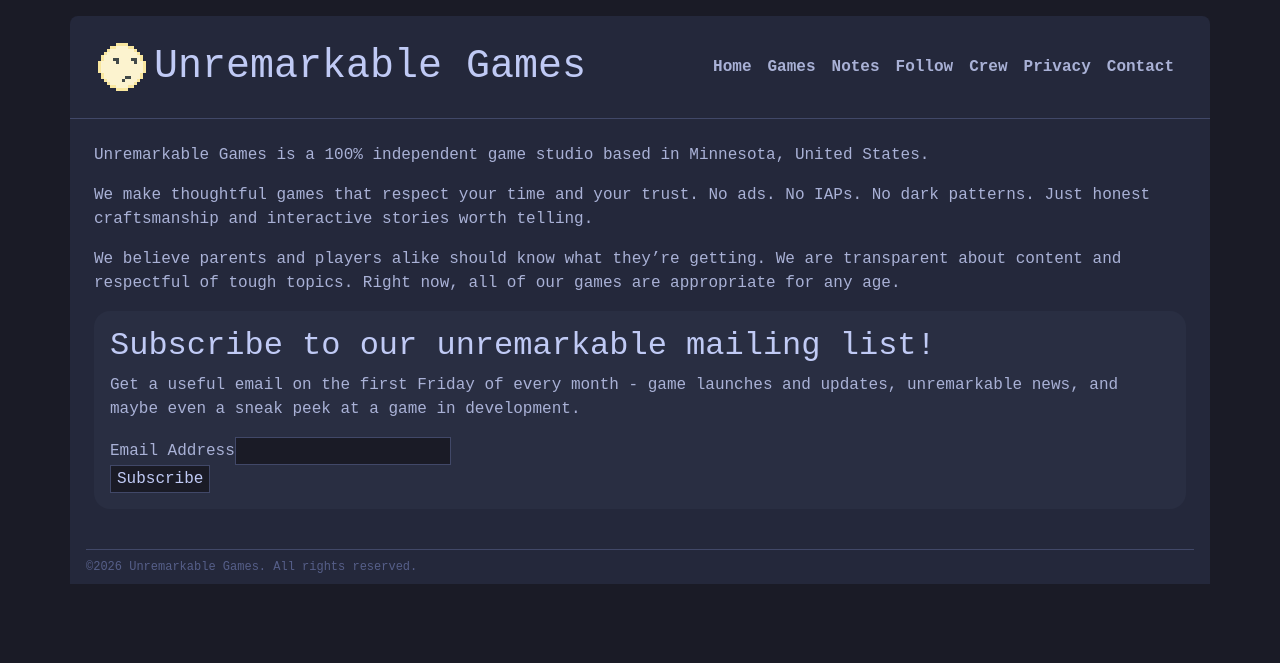
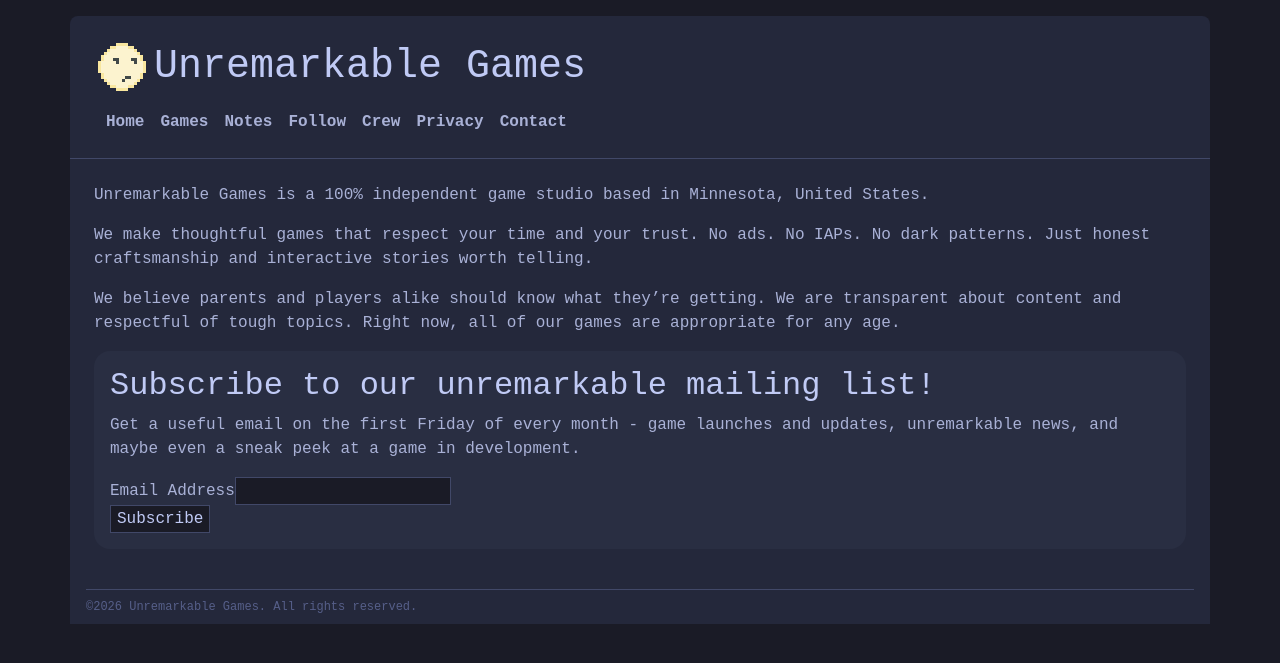
Before and after one commit to unremarkablegames/unremarkablegames.github.io, a Jekyll site: the page built from index.md, in a window 1280 px wide. Shown: the top 663 px of the page. Built offline with Jekyll 4.4.1, drawn with Linux system fonts in a browser that asks for light colours; some web fonts are replaced; our own code applies the rules of GitHub Pages for plain Markdown files; comment, search, counter and statistics services are not loaded.

Commit message:
fix: stack nav below brand name in two-row layout

```diff
--- a/_includes/header.html
+++ b/_includes/header.html
@@ -1,14 +1,14 @@
-<nav class="navbar navbar-expand-lg navbar-dark">
-    <div class="container-fluid">
+<nav class="navbar navbar-expand-sm navbar-dark">
+    <div class="container-fluid flex-wrap">
         <a class="navbar-brand" href="/">
             <img src="/assets/img/mehlogo.png" width="48" height="48" alt="Logo">
             <span class="logo-text">Unremarkable Games</span>
         </a>
-        <button class="navbar-toggler" type="button" data-bs-toggle="collapse" data-bs-target="#navbarNav" aria-controls="navbarNav" aria-expanded="false" aria-label="Toggle navigation">
+        <button class="navbar-toggler ms-auto" type="button" data-bs-toggle="collapse" data-bs-target="#navbarNav" aria-controls="navbarNav" aria-expanded="false" aria-label="Toggle navigation">
             <span class="navbar-toggler-icon"></span>
         </button>
-        <div class="collapse navbar-collapse" id="navbarNav">
-            <ul class="navbar-nav ms-auto">
+        <div class="collapse navbar-collapse w-100" id="navbarNav">
+            <ul class="navbar-nav">
                 <li class="nav-item"><a class="nav-link" href="/">Home</a></li>
                 <li class="nav-item"><a class="nav-link" href="/games">Games</a></li>
                 <li class="nav-item"><a class="nav-link" href="/notes">Notes</a></li>
```
